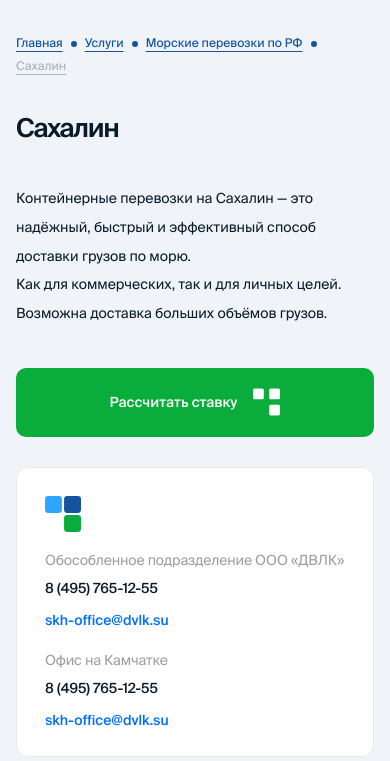
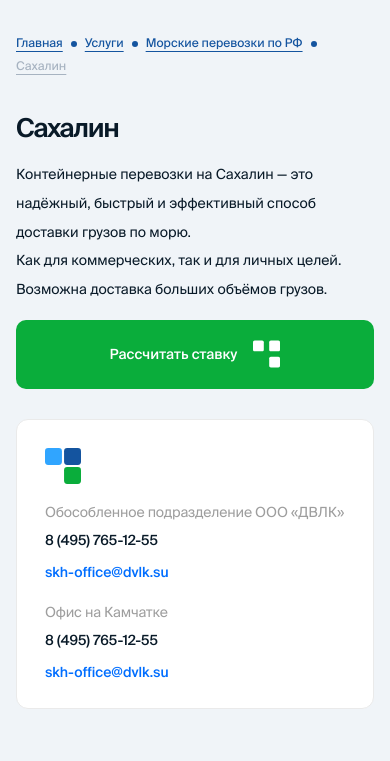
Before and after one commit to DrusJs/DVLK, a plain HTML site: page services-sakhalin.html in a window 390 px wide. Shown: the part 83-844 px from the top of the page. Drawn offline with Linux system fonts and the light colour scheme; files whose address does not match are found by name.

Commit message:
fix spaces

```diff
--- a/css/style.css
+++ b/css/style.css
@@ -2778,6 +2778,7 @@ input:checked + .notification__checkbox::before {
         padding-bottom: 400px;
         padding-top: 30px;
     }
+
     .banner__img {
         top: auto !important;
         right: auto !important;
@@ -2899,7 +2900,9 @@ input:checked + .notification__checkbox::before {
     .download-buttons__wrapper {
         max-width: none;
     }
-
+    .services-mainscreen__text {
+        gap: 16px;
+    }
 }
 @media (max-width: 840px) {
 
```
